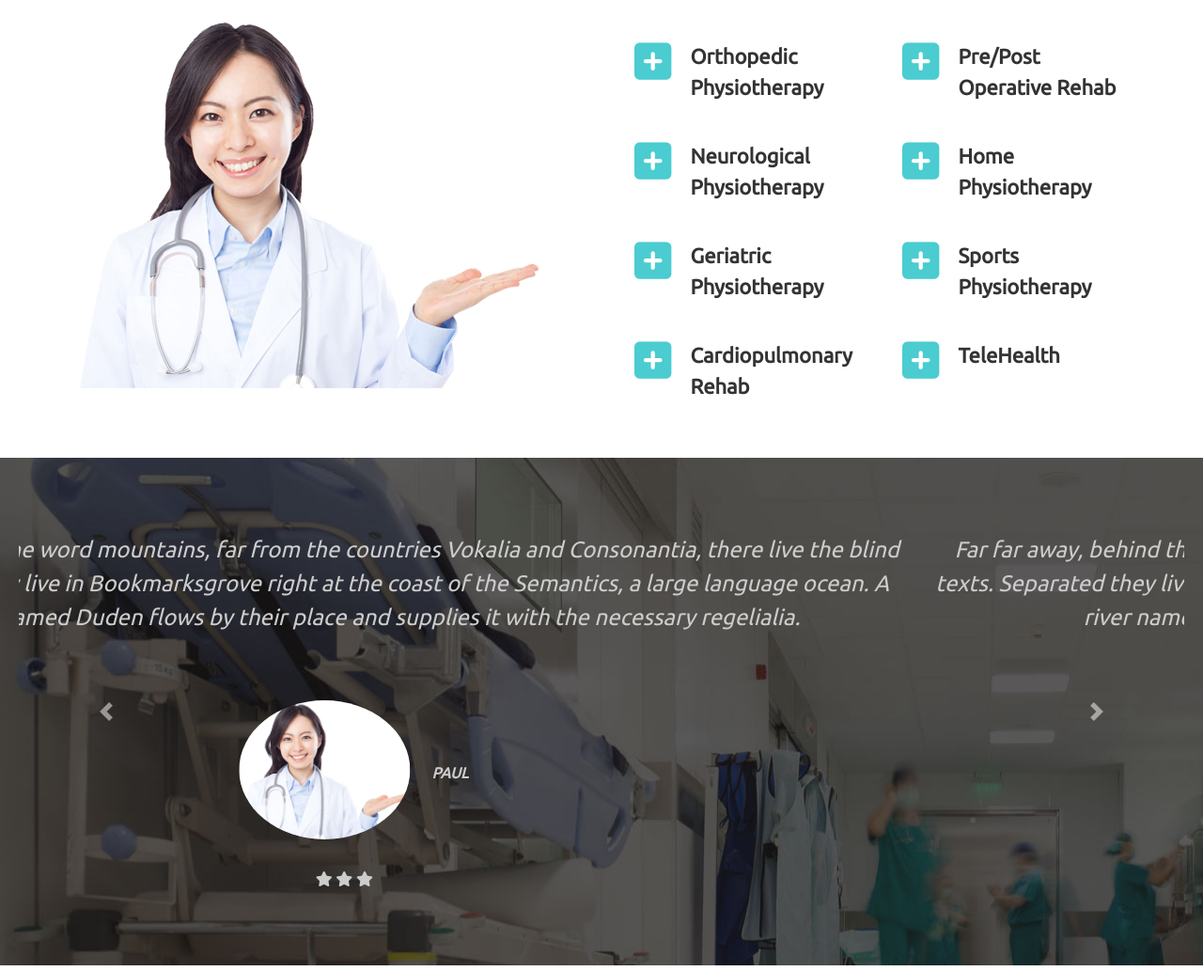
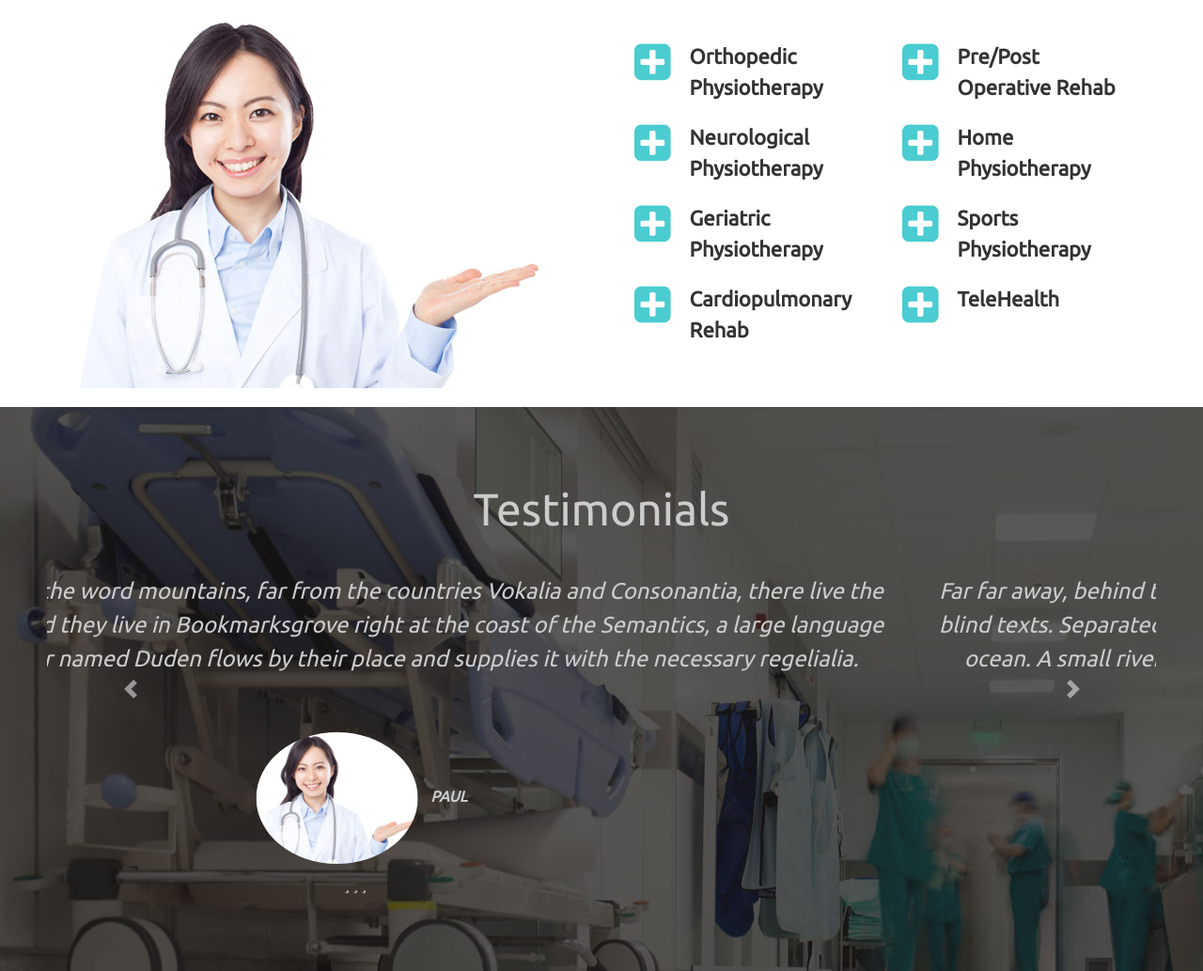
Before and after one commit to AsmaJabeen95/modify-clinic, a plain HTML site: page index.html in a window 1280 px wide. Shown: the part 982-2015 px from the top of the page at 94% size. Drawn offline with nearby package versions, Linux system fonts and the light colour scheme.

Commit message:
Add files via upload

```diff
--- a/index.html
+++ b/index.html
@@ -8,7 +8,9 @@
 	<link rel="stylesheet" href="https://maxcdn.bootstrapcdn.com/bootstrap/4.0.0/css/bootstrap.min.css" integrity="sha384-Gn5384xqQ1aoWXA+058RXPxPg6fy4IWvTNh0E263XmFcJlSAwiGgFAW/dAiS6JXm" crossorigin="anonymous">
 
 	 <!-- Font awesom -->
-  <script src="https://kit.fontawesome.com/0b4a96f8c7.js" crossorigin="anonymous"></script>
+
+
+<link rel="stylesheet" href="https://stackpath.bootstrapcdn.com/font-awesome/4.7.0/css/font-awesome.min.css" integrity="sha384-wvfXpqpZZVQGK6TAh5PVlGOfQNHSoD2xbE+QkPxCAFlNEevoEH3Sl0sibVcOQVnN" crossorigin="anonymous">
 
   <link href="https://fonts.googleapis.com/css2?family=Grandstander:wght@600&family=Ubuntu:wght@400&display=swap" rel="stylesheet">
   <link rel="stylesheet" type="text/css" href="style.css">
@@ -56,7 +58,7 @@
 <div class="container">
 	<div class="row">
 		<div class="col-lg-6">
-			<h1 class="main-head">Dr.Syed Mohib(PT)</h1>
+			<h1 class="main-head">Dr. Syed Mohib(PT)</h1>
 			<div class="intro-desc">
 			<p>Lorem ipsum dolor sit amet, consectetur adipisicing elit, sed do eiusmod
 			tempor incididunt ut labore et dolore magna aliqua. Ut enim ad minim veniam,
@@ -83,11 +85,12 @@
 
 			</div>
 
-				<div class=" serv-icon-desc col-md-3 col-sm-3">
+				<div class=" serv-icon-desc col-md-3 col-sm-6 col-xs-12">
+
 					<div class="serv-box">
-					<div class="serv-icon">
+						<div class="serv-icon">
 						<i class="fa fa-plus-square" aria-hidden="true"></i>
-					</div>
+						</div>
 					<div class="serv-desc">
 						<a href="">Orthopedic Physiotherapy</a>
 					</div>
@@ -118,7 +121,7 @@
 					</div>
 				</div>
 
-				<div class=" serv-icon-desc col-md-3 col-sm-3">
+				<div class=" serv-icon-desc col-md-3 col-sm-6 col-xs-12">
 					<div class="serv-box">
 					<div class="serv-icon">
 						<i class="fa fa-plus-square" aria-hidden="true"></i>
@@ -161,6 +164,7 @@
 
 <section id="testimonials">
 	<div id="carouselExampleControls" class="carousel slide" data-ride="carousel">
+		<h1 class="testimonial-head">Testimonials</h1>
   <div class="carousel-inner">
 
     <div class="carousel-item active container-fluid">
@@ -177,6 +181,8 @@
       <h5 class="carousel-desc"> Far far away, behind the word mountains, far from the countries Vokalia and Consonantia, there live the blind texts. Separated they live in Bookmarksgrove right at the coast of the Semantics, a large language ocean. A small river named Duden flows by their place and supplies it with the necessary regelialia.</h5>
       <img class="carousel-img" src="img/dummy/img-1.png" alt="First slide">
       <em>ASMA</em><br>
+      <i class="fas fa-star"></i>
+      <i class="fab fa-star"></i>
        <i class="fas fa-star"></i>
          <i class="fas fa-star"></i>
          <i class="fas fa-star"></i>
--- a/style.css
+++ b/style.css
@@ -5,8 +5,8 @@ body {
 	font-weight: 600;
 	font-size: 16px;
 	background-color: #ddd;
-	width: 100%;
-	height: 100%;
+/*	width: 100%;
+	height: 100%;*/
 	padding: 0px;
 	margin: 0px;
 }
@@ -51,7 +51,6 @@ h1{
  	font-size: 16px;
  }
  .fa-style {
- 	background: red;
  	border-radius: 50%;
  	margin-right: 7px;
     margin-top: 7px;
@@ -80,7 +79,7 @@ h1{
     padding: 10px 12px 10px 12px;
 }
  .btn-skin:hover{
- /*	border-radius: 10%;*/
+
  	background-color: grey;
  }
  .navbar-header {
@@ -132,7 +131,7 @@ h1{
 /* services section*/
 #services {
 	padding:80px 0px 20px 0px;
-	min-height: 500px;
+	/*min-height: 500px; */
 	background-color: #fff;
 }
 
@@ -151,7 +150,7 @@ hr{
 }
 
 .serv-box {
-	margin-bottom: 40px;
+	margin-bottom: 20px;
 }
 .serv-icon .fa{
 	background-color: #fff;
@@ -164,8 +163,6 @@ hr{
 	font-size:22px;
 	text-decoration: none;
 	color: #333;
-
-	/*display: inline;*/
 
 }
 .serv-icon-desc {
@@ -205,7 +202,7 @@ hr{
 
 
 #testimonials {
-	padding: 80px 20px 80px 20px;
+	padding: 80px 50px 80px 50px;
 	background-image: url("img/parallax/1.jpg");
 	text-align: center;
 	color: #ccc;
@@ -218,9 +215,9 @@ hr{
 }
 
 .carousel-img {
-  	margin: 20px 20px 30px;
-	width:15%;
-	border-radius:80%;
+  	margin: 10px 10px;
+	width: 15%;
+	border-radius: 50%;
 }
 
 .testimonial-head {
@@ -235,7 +232,7 @@ hr{
 
 /* contact section*/
 #contact {
-	padding:100px 0px;
+	padding: 100px 0px;
 	background-image: url("img/dummy/bg1.jpg");
 	background-size: cover;
 	background-repeat: no-repeat;
@@ -313,9 +310,9 @@ hr{
 	float: right;
 }
 
-@media (max-width: 900px){
+/*@media (max-width: 900px){
 
-	.link-hospital .btn-app  .serv-icon{
+	.link-hospital ,.btn-app  ,.serv-icon{
 		font-size: 10px;
 	}
 	.btn-app{
@@ -349,9 +346,7 @@ hr{
    p , .contact-desc ,.serv-desc{
    	font-size: 14px;
    }
-   /*.contact-desc {
-   	font-size: 14px;
-   }*/
+
    #intro {
    	padding-top: 10px;
    }
@@ -363,7 +358,7 @@ hr{
     }
     #testimonials {
     	padding-bottom: 40px;
-    	/*min-height: 300px;*/
+
     }
     .carousel-desc {
 
@@ -388,7 +383,7 @@ hr{
 		padding: 10px 0px;
 	}
 	.serv-heading {
-		/*font-size: 25px;*/
+
 		padding: 20px 0px;
 	  }
 	  .carousel-head{
@@ -396,19 +391,18 @@ hr{
 	  }
 
 	  .carousel-img {
-	  	width: 50%;
+	  	width: 30%;
 	  }
 }
-/*@media (min-width: 767px){
+*/
 
+@media(max-width: 768px){
 
-}*/
-/*@media (min-width: 460px) and (max-width: 850px) {
+ 	.serv-img{
+ 		display: none;
+ 	}
+ 	.serv-icon-desc {
+ 		width: 100%;
+ 	}
 
-	}
-
-
-/*@media (max-width: 400px){
-
-		padding: 5px;
-	}
+}
```
